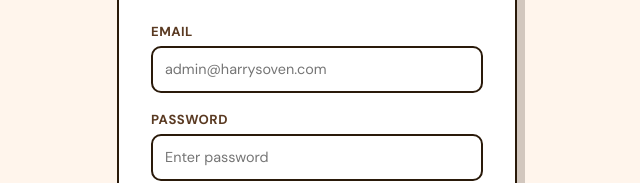
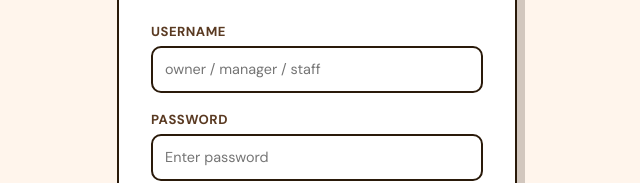
Before and after one commit to shayanali-devs/harrys-oven, a plain HTML site: page admin/index.html in a window 1280 px wide. Shown: the part 287-470 px from the top of the page, 323-963 px from the left. Drawn offline with nearby package versions, Linux system fonts and the light colour scheme; no server answers.

Commit message:
🐛 Fix login: change email field to text for role-based usernames

```diff
--- a/admin/index.html
+++ b/admin/index.html
@@ -33,8 +33,8 @@
       <p class="login-sub">Sign in to manage your restaurant</p>
       <form id="login-form" class="login-form">
         <div class="form-group">
-          <label for="login-email">Email</label>
-          <input type="email" id="login-email" placeholder="admin@harrysoven.com" required autocomplete="email">
+          <label for="login-email">Username</label>
+          <input type="text" id="login-email" placeholder="owner / manager / staff" required autocomplete="username">
         </div>
         <div class="form-group">
           <label for="login-password">Password</label>
```
